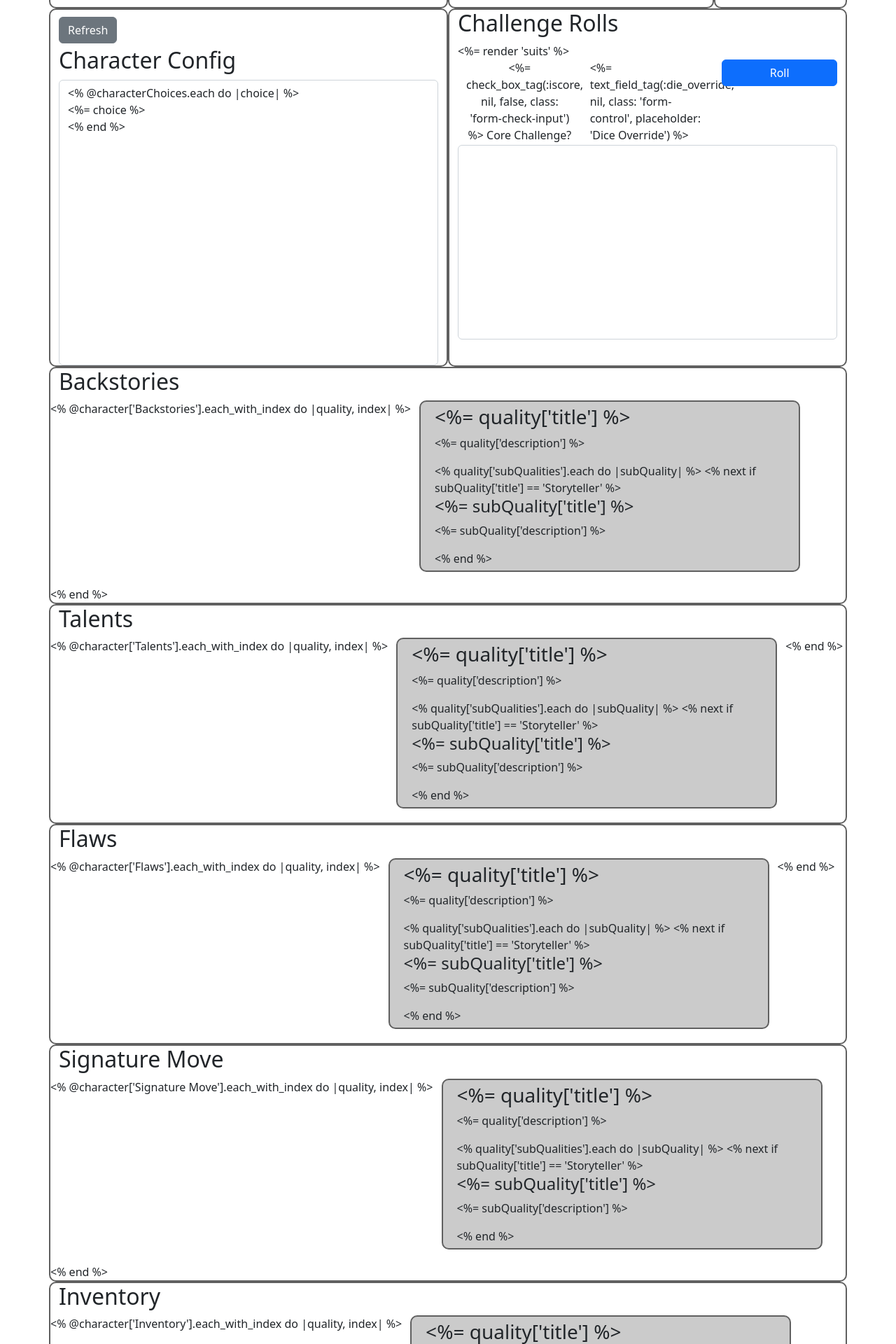
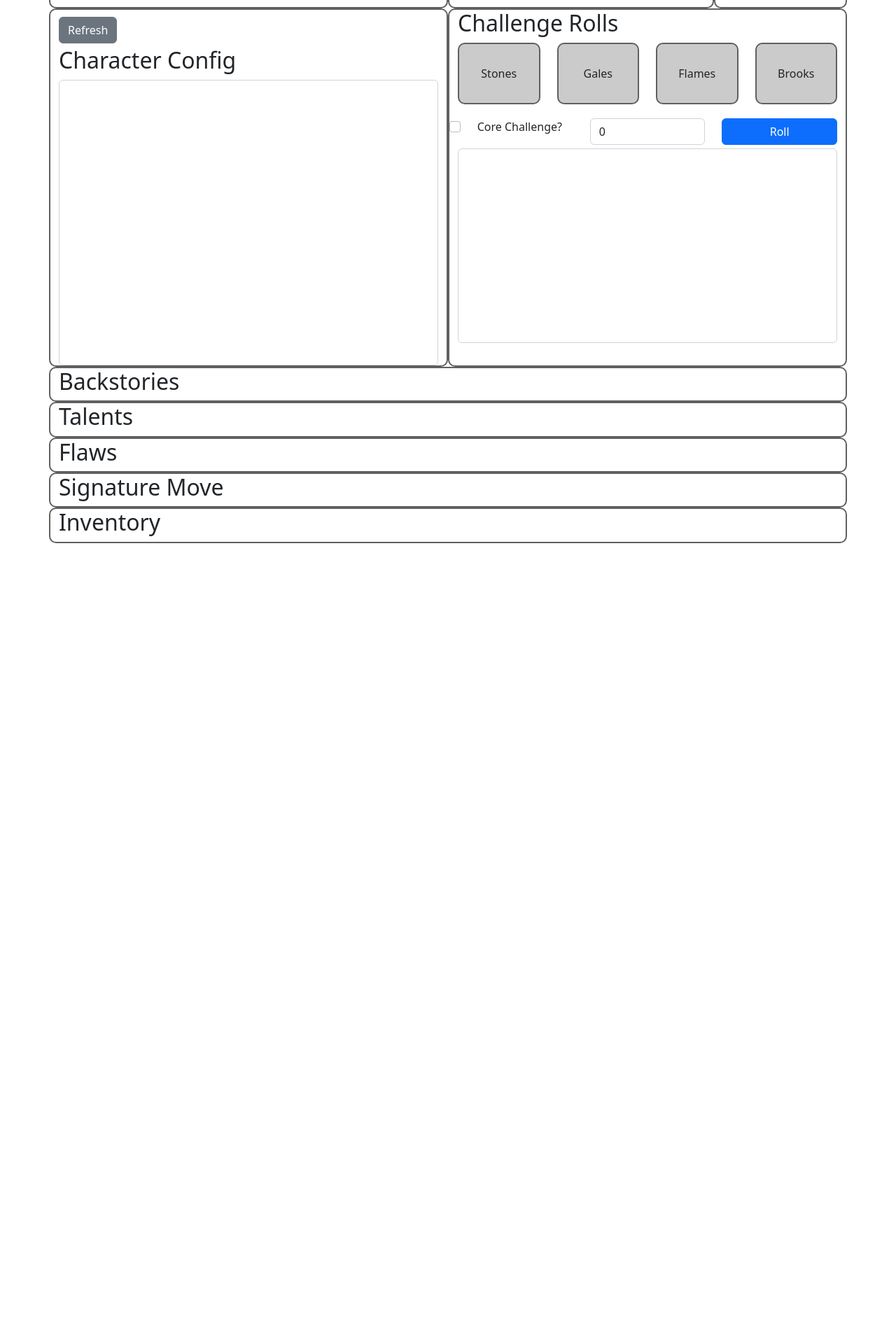
Before and after one commit to joedono/Weave-Site, an Angular app: page /character-sheet in a window 1280 px wide. Shown: the part 270-2190 px from the top of the page at 70% size. After the commit the page ends 1046 px from the top, so only its background shows below. Built offline with nearby package versions, Linux system fonts and the light colour scheme.

Commit message:
Finished character sheet view

```diff
--- a/src/app/components/character-sheet/character-sheet.component.html
+++ b/src/app/components/character-sheet/character-sheet.component.html
@@ -42,123 +42,96 @@
     <button type="button" class="btn btn-primary" (click)="resetStrikesAndWounds()" style="margin-top: 10px;">Reset All</button>
   </div>
 </div>
-
-
-
-
-
-
-
-
 <div class="row">
   <div class="col-sm-6 character-sheet-section">
     <button type="button" class="btn btn-secondary float-right print-button" (click)="refreshCharacterConfig()">Refresh</button>
     <h2>Character Config</h2>
-<textarea id="characterConfig" class="form-control" rows="<%= @characterChoices.count + 1 %>" style="min-height: 408px; resize: none;">
-<% @characterChoices.each do |choice| %>
-<%= choice %>
-<% end %>
-</textarea>
+    <textarea id="characterConfig" class="form-control" [(ngModel)]="characterConfigs" rows="10" style="min-height: 408px; resize: none;"></textarea>
   </div>
   <div class="col-sm-6 character-sheet-section">
     <h2>Challenge Rolls</h2>
-    <%= render 'suits' %>
+    <app-suits (selectedSuitEvent)="selectedChallengeSuitEvent($event)"></app-suits>
     <div class="row">
       <div class="col-sm-4 form-check text-center">
-        <%= check_box_tag(:iscore, nil, false, class: 'form-check-input') %>
+        <input type="checkbox" name="iscore" [(ngModel)]="isCoreChallenge" class="form-check-input" />
         <label class="form-check-label" for="iscore">Core Challenge?</label>
       </div>
       <div class="col-sm-4">
-        <%= text_field_tag(:die_override, nil, class: 'form-control', placeholder: 'Dice Override') %>
+        <input type="number" class="form-control" [(ngModel)]="diceOverride" placeholder="Dice Override"/>
       </div>
       <div class="col-sm-4">
-        <button type="button" class="btn btn-primary" onclick="rollDice(<%= @stonesBonus %>, <%= @galesBonus %>, <%= @flamesBonus %>, <%= @brooksBonus %>)">Roll</button>
+        <button type="button" class="btn btn-primary" (click)="rollDice()">Roll</button>
       </div>
     </div>
     <div class="row">
       <div class="col">
-        <textarea id="rollresult" class="form-control" rows="8" style="min-height: 278px; resize: none;"></textarea>
+        <textarea id="rollresult" class="form-control" rows="8" style="min-height: 278px; resize: none;" [(ngModel)]="rollResult"></textarea>
       </div>
     </div>
   </div>
 </div>
 <div class="row character-sheet-section">
   <div class="col-12"><h2>Backstories</h2></div>
-  <% @character['Backstories'].each_with_index do |quality, index| %>
-    <div class="col-sm-6">
+  <div class="col-sm-6" *ngFor="let quality of backstories">
     <label class="selector-container-quality">
-        <h3><%= quality['title'] %></h3>
-        <p><%= quality['description'] %></p>
-        <% quality['subQualities'].each do |subQuality| %>
-          <% next if subQuality['title'] == 'Storyteller' %>
-          <h4><%= subQuality['title'] %></h4>
-          <p><%= subQuality['description'] %></p>
-        <% end %>
+      <h3>{{ quality.title }}</h3>
+      <p>{{ quality.description }}</p>
+      <ng-container *ngFor="let subQuality of quality.subQualities">
+        <h4>{{ subQuality.title }}</h4>
+        <p>{{ subQuality.description }}</p>
+      </ng-container>
     </label>
   </div>
-  <% end %>
 </div>
 <div class="row character-sheet-section">
   <div class="col-12"><h2>Talents</h2></div>
-  <% @character['Talents'].each_with_index do |quality, index| %>
-    <div class="col-sm-6">
+  <div class="col-sm-6" *ngFor="let quality of talents">
     <label class="selector-container-quality">
-        <h3><%= quality['title'] %></h3>
-        <p><%= quality['description'] %></p>
-        <% quality['subQualities'].each do |subQuality| %>
-          <% next if subQuality['title'] == 'Storyteller' %>
-          <h4><%= subQuality['title'] %></h4>
-          <p><%= subQuality['description'] %></p>
-        <% end %>
+      <h3>{{ quality.title }}</h3>
+      <p>{{ quality.description }}</p>
+      <ng-container *ngFor="let subQuality of quality.subQualities">
+        <h4>{{ subQuality.title }}</h4>
+        <p>{{ subQuality.description }}</p>
+      </ng-container>
     </label>
   </div>
-  <% end %>
 </div>
 <div class="row character-sheet-section">
   <div class="col-12"><h2>Flaws</h2></div>
-  <% @character['Flaws'].each_with_index do |quality, index| %>
-    <div class="col-sm-6">
+  <div class="col-sm-6" *ngFor="let quality of flaws">
     <label class="selector-container-quality">
-        <h3><%= quality['title'] %></h3>
-        <p><%= quality['description'] %></p>
-        <% quality['subQualities'].each do |subQuality| %>
-          <% next if subQuality['title'] == 'Storyteller' %>
-          <h4><%= subQuality['title'] %></h4>
-          <p><%= subQuality['description'] %></p>
-        <% end %>
+      <h3>{{ quality.title }}</h3>
+      <p>{{ quality.description }}</p>
+      <ng-container *ngFor="let subQuality of quality.subQualities">
+        <h4>{{ subQuality.title }}</h4>
+        <p>{{ subQuality.description }}</p>
+      </ng-container>
     </label>
   </div>
-  <% end %>
 </div>
 <div class="row character-sheet-section">
   <div class="col-12"><h2>Signature Move</h2></div>
-  <% @character['Signature Move'].each_with_index do |quality, index| %>
-    <div class="col-sm-6">
+  <div class="col-sm-6" *ngFor="let quality of signatureMoves">
     <label class="selector-container-quality">
-        <h3><%= quality['title'] %></h3>
-        <p><%= quality['description'] %></p>
-        <% quality['subQualities'].each do |subQuality| %>
-          <% next if subQuality['title'] == 'Storyteller' %>
-          <h4><%= subQuality['title'] %></h4>
-          <p><%= subQuality['description'] %></p>
-        <% end %>
+      <h3>{{ quality.title }}</h3>
+      <p>{{ quality.description }}</p>
+      <ng-container *ngFor="let subQuality of quality.subQualities">
+        <h4>{{ subQuality.title }}</h4>
+        <p>{{ subQuality.description }}</p>
+      </ng-container>
     </label>
   </div>
-  <% end %>
 </div>
 <div class="row character-sheet-section">
   <div class="col-12"><h2>Inventory</h2></div>
-  <% @character['Inventory'].each_with_index do |quality, index| %>
-    <div class="col-sm-6">
+  <div class="col-sm-6" *ngFor="let quality of items">
     <label class="selector-container-quality">
-        <h3><%= quality['title'] %></h3>
-        <p><%= quality['description'] %></p>
-        <% quality['subQualities'].each do |subQuality| %>
-          <% next if subQuality['title'] == 'Storyteller' %>
-          <h4><%= subQuality['title'] %></h4>
-          <p><%= subQuality['description'] %></p>
-        <% end %>
+      <h3>{{ quality.title }}</h3>
+      <p>{{ quality.description }}</p>
+      <ng-container *ngFor="let subQuality of quality.subQualities">
+        <h4>{{ subQuality.title }}</h4>
+        <p>{{ subQuality.description }}</p>
+      </ng-container>
     </label>
   </div>
-  <% end %>
 </div>
--- a/src/app/components/character-sheet/character-sheet.component.ts
+++ b/src/app/components/character-sheet/character-sheet.component.ts
@@ -76,4 +76,8 @@ export class CharacterSheetComponent implements OnInit {
     this.challengeSuit = suit;
   }
 
+  rollDice(): void {
+    // TODO
+  }
+
 }
```
Lines whose indentation alone changed are shown as unchanged.
